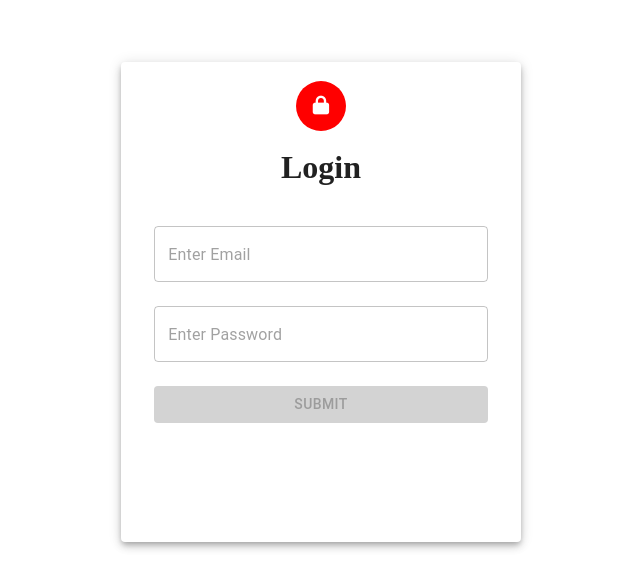
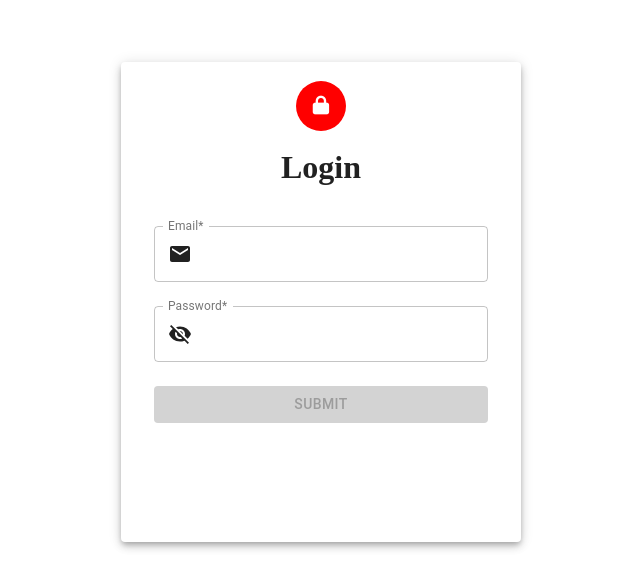
Before and after one commit to singh4758/frontend, a React (Create React App) app: page / in a window 1280 px wide. Shown: the part 106-694 px from the top of the page, without its empty margins (319-959 px from the left). Built offline with nearby package versions, Linux system fonts and the light colour scheme.

Commit message:
complete day ten task

```diff
--- a/package.json
+++ b/package.json
@@ -4,6 +4,7 @@
   "private": true,
   "dependencies": {
     "@material-ui/core": "^4.11.3",
+    "@material-ui/icons": "^4.11.2",
     "@material-ui/styles": "^4.11.3",
     "@testing-library/jest-dom": "^5.11.9",
     "@testing-library/react": "^11.2.5",
--- a/src/pages/Login/Login.jsx
+++ b/src/pages/Login/Login.jsx
@@ -4,6 +4,9 @@ import { withStyles } from '@material-ui/core/styles';
 import * as Yup from 'yup';
 import { PropTypes } from 'prop-types';
 import { Formik, Form } from 'formik';
+import InputAdornment from '@material-ui/core/InputAdornment';
+import EmailIcon from '@material-ui/icons/Email';
+import VisibilityOffIcon from '@material-ui/icons/VisibilityOff';
 import { TextFieldWrapper as TextField } from '../Trainee/components/TextFieldWrapper';
 
 const style = (theme) => ({
@@ -89,20 +92,33 @@ class Login extends PureComponent {
                           <TextField
                             name="email"
                             type="email"
-                            placeholder="Enter Email"
+                            label="Email*"
+                            InputProps={{
+                              startAdornment: (
+                                <InputAdornment position="start">
+                                  <EmailIcon />
+                                </InputAdornment>
+                              ),
+                            }}
                           />
                         </Grid>
                         <Grid item xs={12}>
                           <TextField
                             name="password"
                             type="password"
-                            placeholder="Enter Password"
+                            label="Password*"
+                            InputProps={{
+                              startAdornment: (
+                                <InputAdornment position="start">
+                                  <VisibilityOffIcon />
+                                </InputAdornment>
+                              ),
+                            }}
                           />
                         </Grid>
                         <Grid item xs={12}>
                           <Button
                             type="submit"
-                            primary
                             fullWidth
                             className={
                               (props.isValid && props.dirty) ? classes.button : classes.disable
--- a/src/pages/Trainee/components/TextFieldWrapper/TextFieldWrapper.jsx
+++ b/src/pages/Trainee/components/TextFieldWrapper/TextFieldWrapper.jsx
@@ -20,6 +20,9 @@ const TextFieldWrapper = ({
   }
   return (
     <TextField
+      InputLabelProps={{
+        shrink: true,
+      }}
       // eslint-disable-next-line react/jsx-props-no-spreading
       {...configureTextField}
       fullWidth
```
Also changed, not shown: 1 other file (tests, documents, lock files or other folders).
